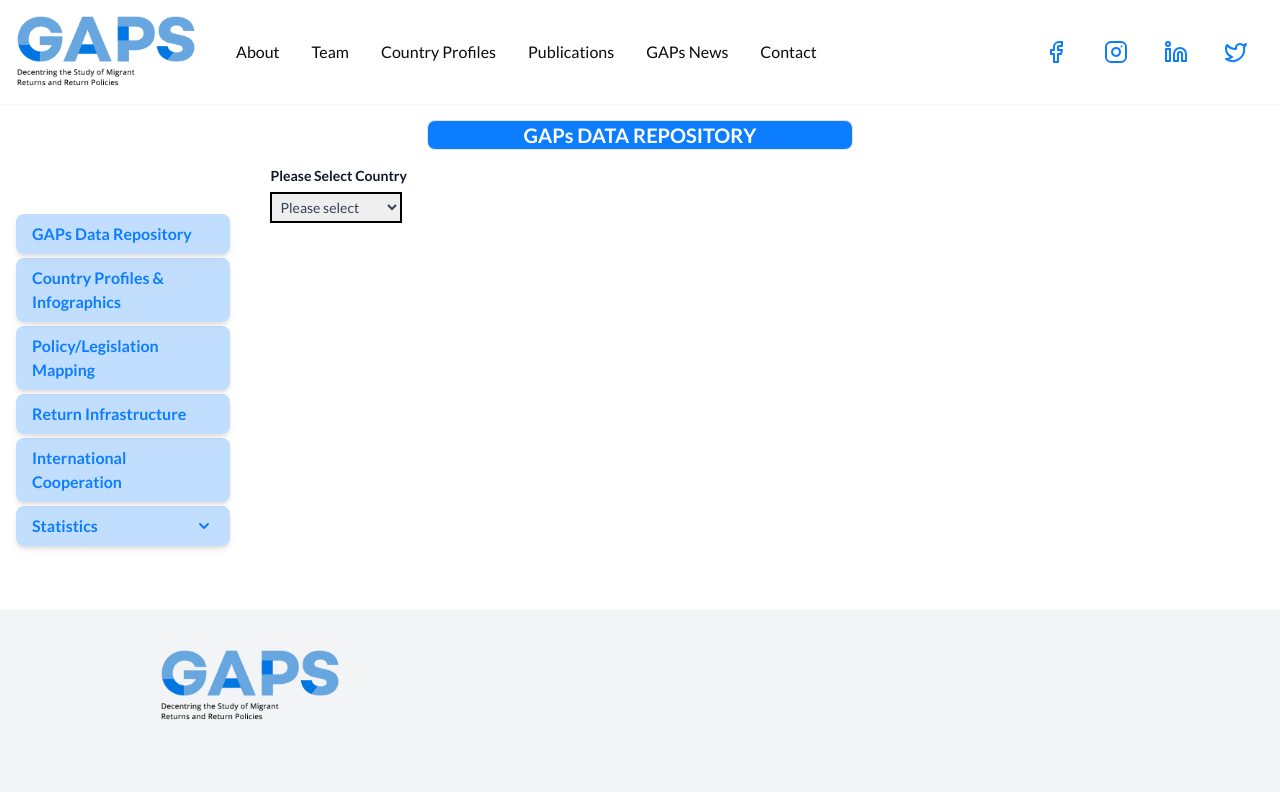
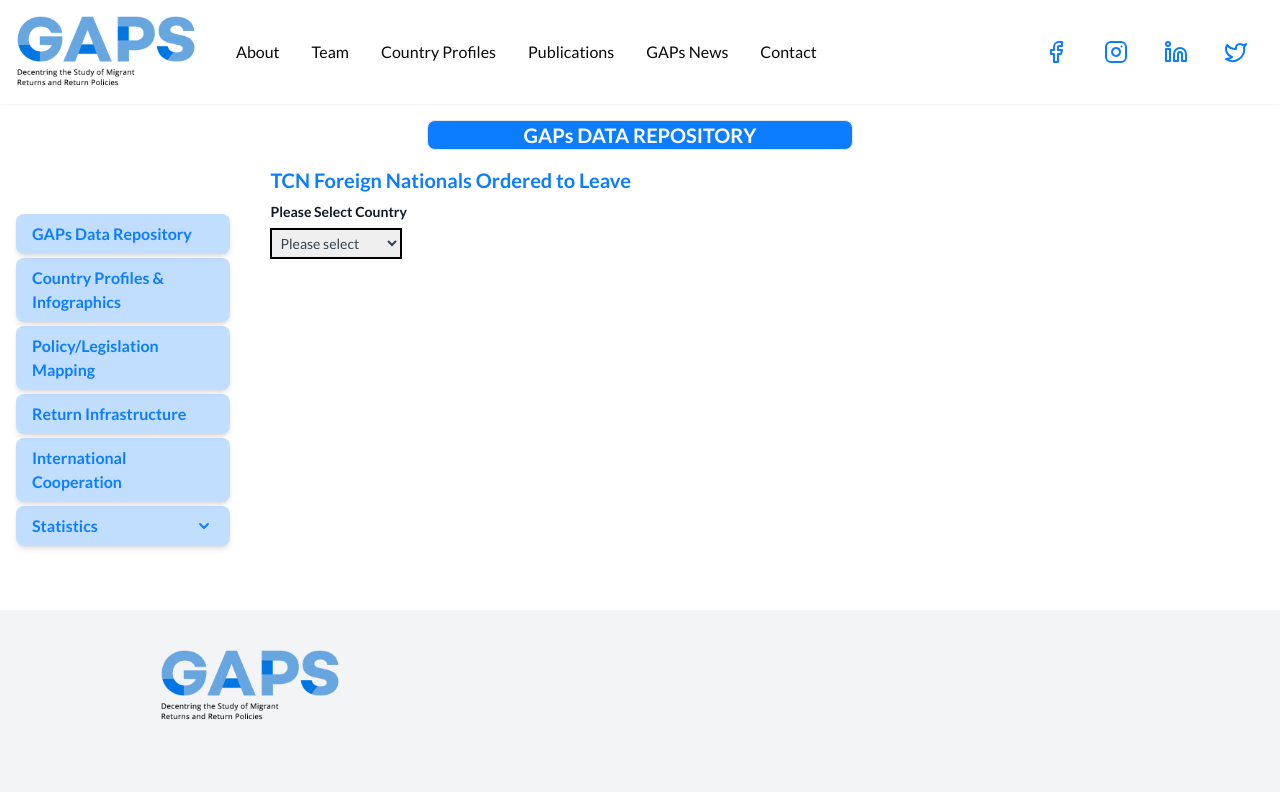
Before and after one commit to muhsinaltintop/gap-project, a Next.js app: page /statistics/tcn-foreign-nationals-ordered-to-leave in a window 1280 px wide. Shown: the top 792 px of the page. Built offline with nearby package versions, Linux system fonts and the light colour scheme.

Commit message:
desing of tcn is fixed

```diff
--- a/app/statistics/tcn-foreign-nationals-ordered-to-leave/page.jsx
+++ b/app/statistics/tcn-foreign-nationals-ordered-to-leave/page.jsx
@@ -4,10 +4,11 @@ import SelectCountryComponent from "@/app/_components/_returnByCountry/SelectCou
 import { useEffect, useState } from "react";
 import tcnCountries from "../../_components/_returnByCountry/tcnCountries.json";
 import { fetchAllData } from "../../_utils/GlobalApi"; // GlobalApi'deki fonksiyon
+import PageTitle from "@/app/_components/_atoms/PageTitle";
 
 const DataTable = ({ mergedData }) => {
   return (
-    <table className="table-auto border-collapse border border-gray-500">
+    <table className="table-auto border-collapse border border-gray-500 mt-4">
       {console.log(mergedData)      }
       <thead>
         <tr>
@@ -65,6 +66,9 @@ const Page = () => {
 
   return (
     <div className="w-full mx-6">
+      <PageTitle title="TCN Foreign Nationals Ordered to Leave"/>
+
+      <div className="mt-2">
         <SelectCountryComponent country={countryCode} onCountryChange={handleCountryChange} countries={tcnCountries} />
         {loading && <p>Loading data...</p>}
         {error && <p>Error fetching data</p>}
@@ -74,6 +78,7 @@ const Page = () => {
           </div>
         )}
       </div>
+    </div>
   );
 };
 
```
Lines whose indentation alone changed are shown as unchanged.
